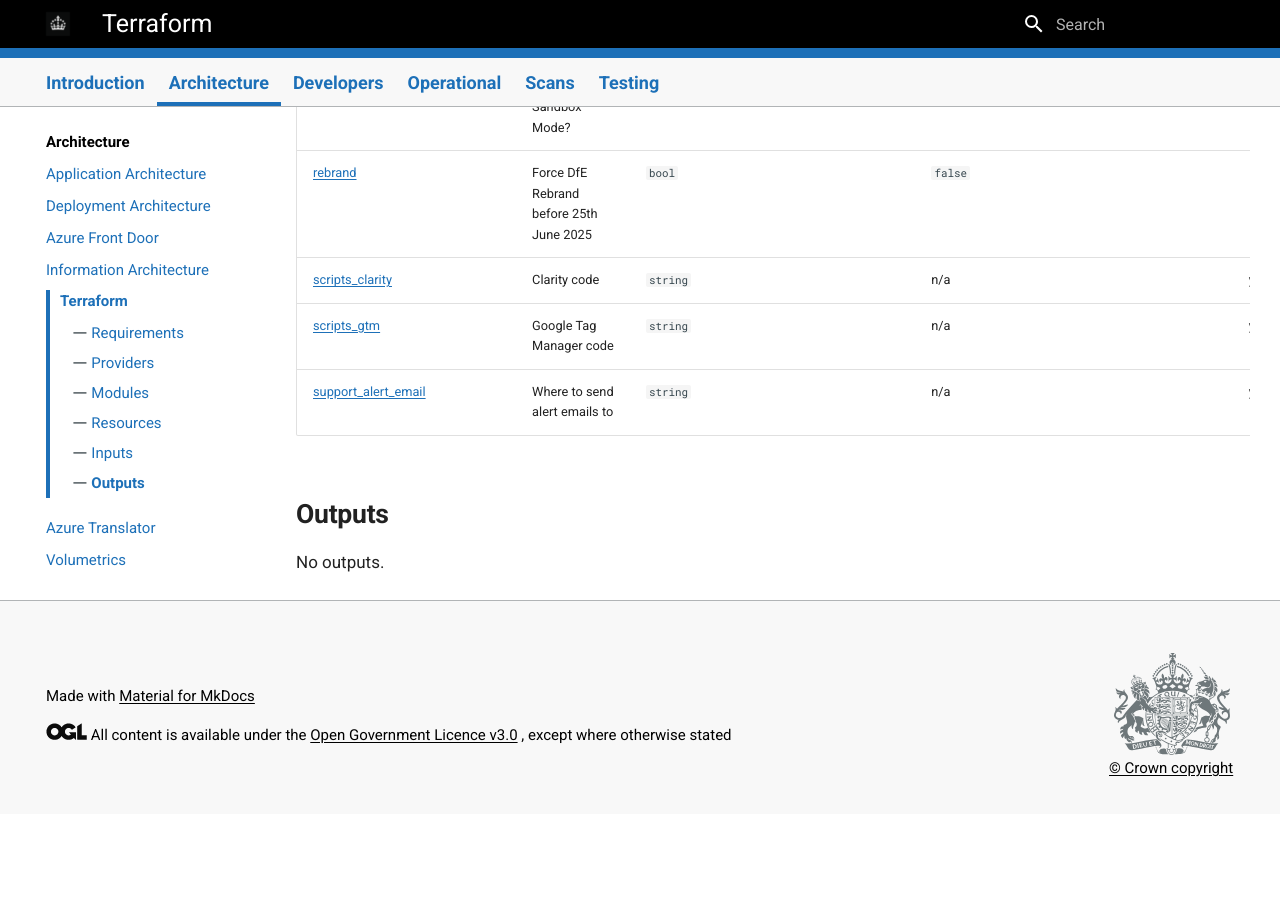
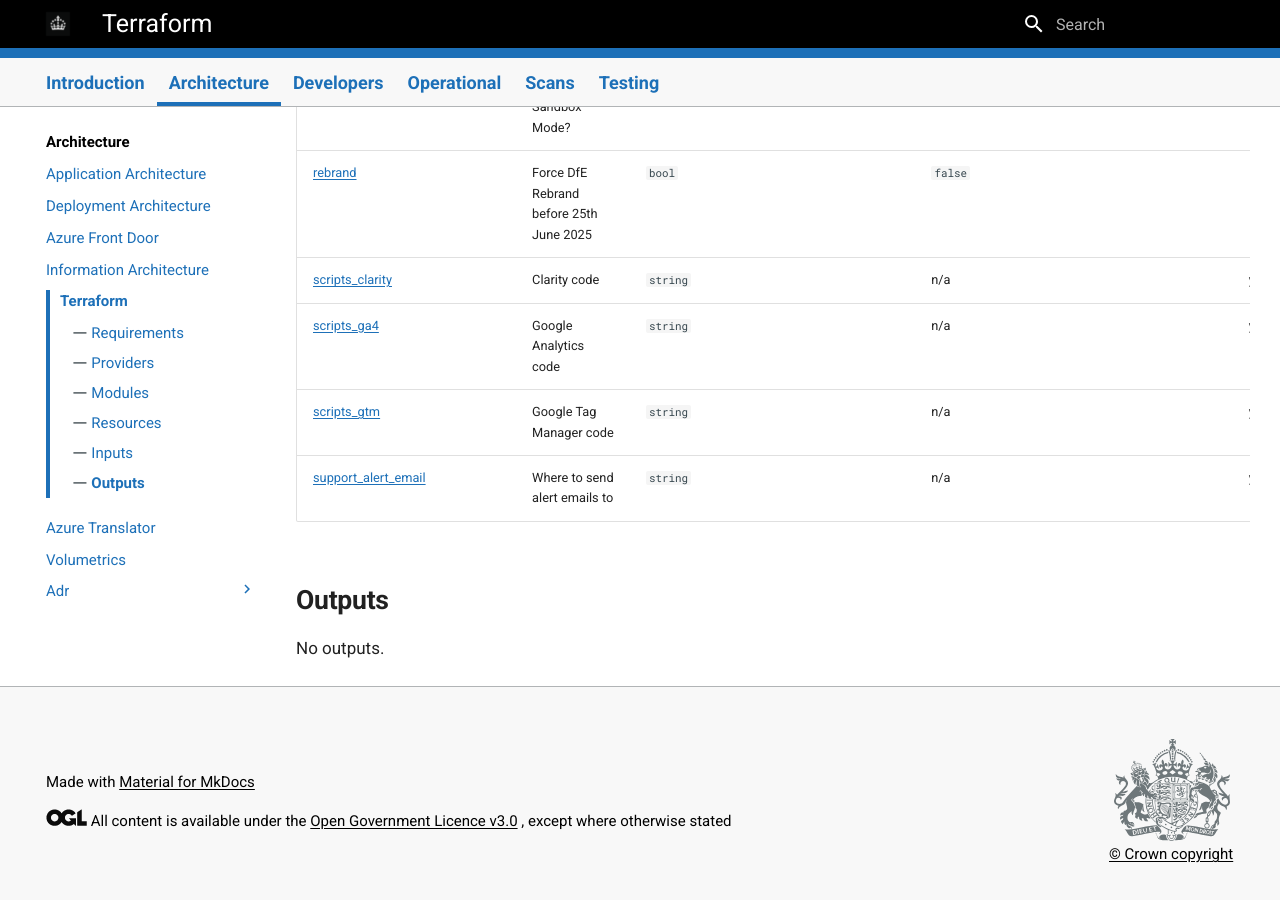
Before and after one commit to DFE-Digital/care-leavers, an MkDocs documentation site: the page built from docs/architecture/Terraform.md, in a window 1280 px wide and 900 px high, scrolled down 5802 px. Built offline with MkDocs 1.6.1 and Material for MkDocs 9.7.7, drawn with Linux system fonts in a browser that asks for light colours; before the commit the page ends 6616 px from its top, so only the background shows below that; part of the change alters nothing that is shown.

Commit message:
Update documentation

```diff
--- a/docs/architecture/Terraform.md
+++ b/docs/architecture/Terraform.md
@@ -9,7 +9,7 @@
 
 | Name | Version |
 |------|---------|
-| <a name="provider_azurerm"></a> [azurerm](#provider\_azurerm) | 4.69.0 |
+| <a name="provider_azurerm"></a> [azurerm](#provider\_azurerm) | 4.71.0 |
 
 ## Modules
 
@@ -105,6 +105,7 @@ No modules.
 | <a name="input_pdf_generation_use_sandbox"></a> [pdf\_generation\_use\_sandbox](#input\_pdf\_generation\_use\_sandbox) | Generate PDFs in Sandbox Mode? | `bool` | n/a | yes |
 | <a name="input_rebrand"></a> [rebrand](#input\_rebrand) | Force DfE Rebrand before 25th June 2025 | `bool` | `false` | no |
 | <a name="input_scripts_clarity"></a> [scripts\_clarity](#input\_scripts\_clarity) | Clarity code | `string` | n/a | yes |
+| <a name="input_scripts_ga4"></a> [scripts\_ga4](#input\_scripts\_ga4) | Google Analytics code | `string` | n/a | yes |
 | <a name="input_scripts_gtm"></a> [scripts\_gtm](#input\_scripts\_gtm) | Google Tag Manager code | `string` | n/a | yes |
 | <a name="input_support_alert_email"></a> [support\_alert\_email](#input\_support\_alert\_email) | Where to send alert emails to | `string` | n/a | yes |
 
```
